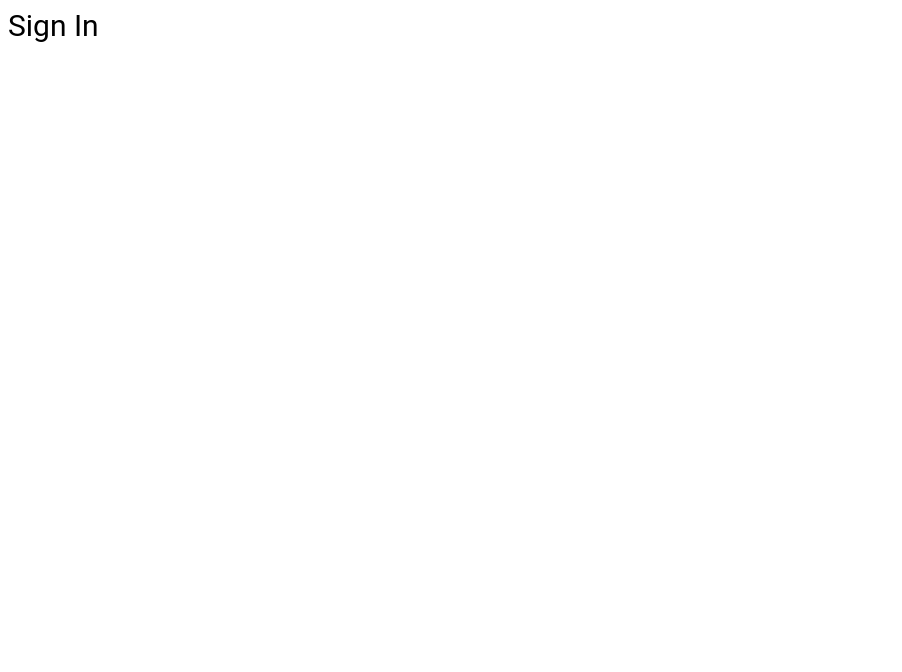
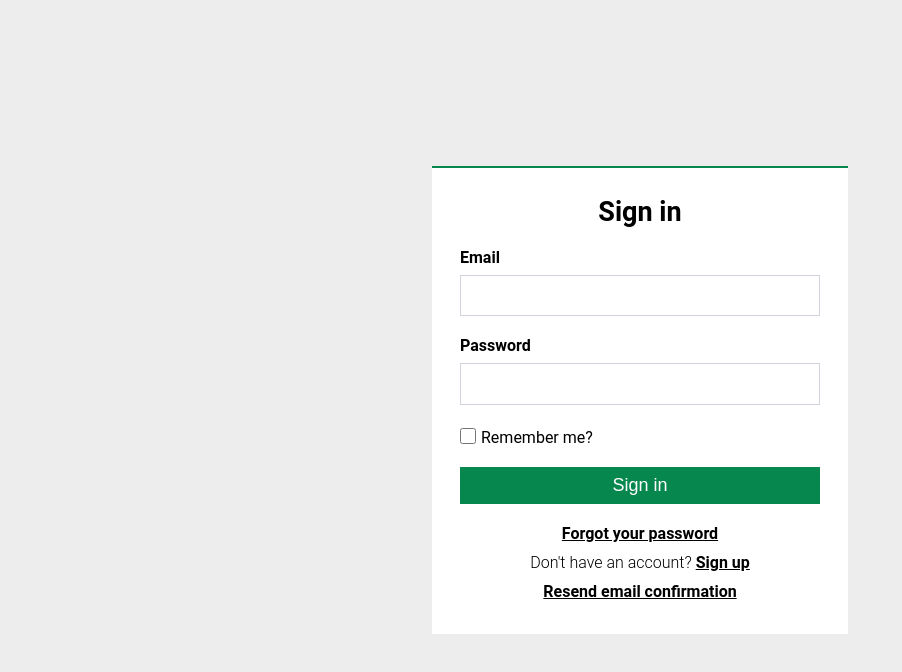
Before and after one commit to primedev22/react-sign-in-form, a React (Create React App) app: page /sign-in in a window 1280 px wide. Shown: the top 672 px of the page, without its empty margins (0-902 px from the left). Built offline with nearby package versions, Linux system fonts and the light colour scheme.

Commit message:
Implement page UIs Implement navigation using react-router-dom

```diff
--- a/package.json
+++ b/package.json
@@ -9,6 +9,7 @@
     "node-sass": "4.14.1",
     "react": "^17.0.1",
     "react-dom": "^17.0.1",
+    "react-router-dom": "^5.2.0",
     "react-scripts": "4.0.1",
     "web-vitals": "^0.2.4"
   },
--- a/src/App.js
+++ b/src/App.js
@@ -1,7 +1,32 @@
 import './App.scss';
+import { BrowserRouter, Switch, Route, Redirect } from 'react-router-dom';
+import SignIn from './pages/SignIn';
+import SignUp from './pages/SignUp';
+import ForgotPassword from './pages/ForgotPassword';
+import ConfirmEmail from './pages/ConfirmEmail';
 
 function App() {
-  return <div className="App">Sign In</div>;
+  return (
+    <BrowserRouter>
+      <div class="App">
+        <Switch>
+          <Route path="/sign-in">
+            <SignIn />
+          </Route>
+          <Route path="/sign-up">
+            <SignUp />
+          </Route>
+          <Route path="/forgot-password">
+            <ForgotPassword />
+          </Route>
+          <Route path="/confirm-email">
+            <ConfirmEmail />
+          </Route>
+          <Redirect to="/sign-in" />
+        </Switch>
+      </div>
+    </BrowserRouter>
+  );
 }
 
 export default App;
--- a/src/App.scss
+++ b/src/App.scss
@@ -1,4 +1,15 @@
+body {
+  margin: 0;
+  width: 100vw;
+  height: 100vh;
+}
+#root {
+  width: 100%;
+  height: 100%;
+}
 .App {
   font-family: 'Roboto', sans-serif;
-  font-size: 30px;
+  background-color: #ededed;
+  width: 100%;
+  height: 100%;
 }
--- /dev/null
+++ b/src/pages/ConfirmEmail/index.js
@@ -0,0 +1,9 @@
+import styles from './index.module.scss';
+
+export default function ConfirmEmail() {
+  return (
+    <div className={styles.Container}>
+      <h2>Coming Soon</h2>
+    </div>
+  );
+}
--- /dev/null
+++ b/src/pages/ConfirmEmail/index.module.scss
@@ -0,0 +1,7 @@
+.Container {
+  width: 100%;
+  height: 100%;
+  display: flex;
+  align-items: center;
+  justify-content: center;
+}
--- /dev/null
+++ b/src/pages/ForgotPassword/index.js
@@ -0,0 +1,9 @@
+import styles from './index.module.scss';
+
+export default function ForgotPassword() {
+  return (
+    <div className={styles.Container}>
+      <h2>Coming Soon</h2>
+    </div>
+  );
+}
--- /dev/null
+++ b/src/pages/ForgotPassword/index.module.scss
@@ -0,0 +1,7 @@
+.Container {
+  width: 100%;
+  height: 100%;
+  display: flex;
+  align-items: center;
+  justify-content: center;
+}
--- /dev/null
+++ b/src/pages/SignIn/index.js
@@ -0,0 +1,62 @@
+import { Link } from 'react-router-dom';
+import styles from './index.module.scss';
+
+export default function SignIn() {
+  return (
+    <div className={styles.Container}>
+      <div className={styles.Form}>
+        <p className={styles.Title}>Sign in</p>
+        <label className={styles.InputLabel} for="email">
+          Email
+        </label>
+        <input
+          className={styles.InputBox}
+          type="email"
+          id="email"
+          name="email"
+          required
+        />
+        <label className={styles.InputLabel} for="password">
+          Password
+        </label>
+        <input
+          className={styles.InputBox}
+          type="password"
+          id="password"
+          name="password"
+          required
+        />
+        <div className={styles.CheckBoxGroup}>
+          <input
+            className={styles.CheckBox}
+            type="checkbox"
+            id="remember"
+            name="remember"
+            value="Bike"
+          />
+          <label className={styles.CheckBoxLabel} for="remember">
+            {' '}
+            Remember me?
+          </label>
+        </div>
+        <button className={styles.Button}>Sign in</button>
+        <p className={styles.LinkBox}>
+          <Link className={styles.Link} to="/forgot-password">
+            Forgot your password
+          </Link>
+        </p>
+        <p className={styles.LinkBox}>
+          Don't have an account?{' '}
+          <Link className={styles.Link} to="/sign-up">
+            Sign up
+          </Link>
+        </p>
+        <p className={styles.LinkBox}>
+          <Link className={styles.Link} to="/confirm-email">
+            Resend email confirmation
+          </Link>
+        </p>
+      </div>
+    </div>
+  );
+}
--- /dev/null
+++ b/src/pages/SignIn/index.module.scss
@@ -0,0 +1,74 @@
+.Container {
+  width: 100%;
+  height: 100%;
+  display: flex;
+  align-items: center;
+  justify-content: center;
+  .Form {
+    width: 360px;
+    height: 410px;
+    padding: 28px;
+    display: flex;
+    flex-direction: column;
+    background-color: white;
+    border-top: 2px solid #06874e;
+    .Title {
+      width: 100%;
+      margin: 0 0 20px 0;
+      font-size: 27px;
+      font-weight: 600;
+      text-align: center;
+    }
+    .InputLabel {
+      font-size: 16px;
+      font-weight: 600;
+      margin-bottom: 8px;
+    }
+    .InputBox {
+      font-size: 16px;
+      height: 42px;
+      padding: 0 10px;
+      margin-bottom: 20px;
+      border: 1px solid #ced4da;
+    }
+    .CheckBoxGroup {
+      display: flex;
+      align-items: center;
+      margin-bottom: 20px;
+      .CheckBox {
+        width: 16px;
+        height: 16px;
+        margin: 0 5px 0 0;
+      }
+      .CheckBoxLabel {
+        margin-top: 3px;
+      }
+    }
+    .Button {
+      height: 40px;
+      font-size: 18px;
+      color: white;
+      background-color: #06874e;
+      margin-bottom: 15px;
+      border: none;
+      outline: none;
+      &:hover {
+        opacity: 0.8;
+      }
+      &:active {
+        opacity: 0.5;
+        border: none;
+      }
+    }
+    .LinkBox {
+      width: 100%;
+      text-align: center;
+      font-weight: 300;
+      margin: 5px 0;
+      .Link {
+        color: black;
+        font-weight: 600;
+      }
+    }
+  }
+}
--- /dev/null
+++ b/src/pages/SignUp/index.js
@@ -0,0 +1,9 @@
+import styles from './index.module.scss';
+
+export default function SignUp() {
+  return (
+    <div className={styles.Container}>
+      <h2>Coming Soon</h2>
+    </div>
+  );
+}
--- /dev/null
+++ b/src/pages/SignUp/index.module.scss
@@ -0,0 +1,7 @@
+.Container {
+  width: 100%;
+  height: 100%;
+  display: flex;
+  align-items: center;
+  justify-content: center;
+}
```
Also changed, not shown: 1 other file (tests, documents, lock files or other folders).
